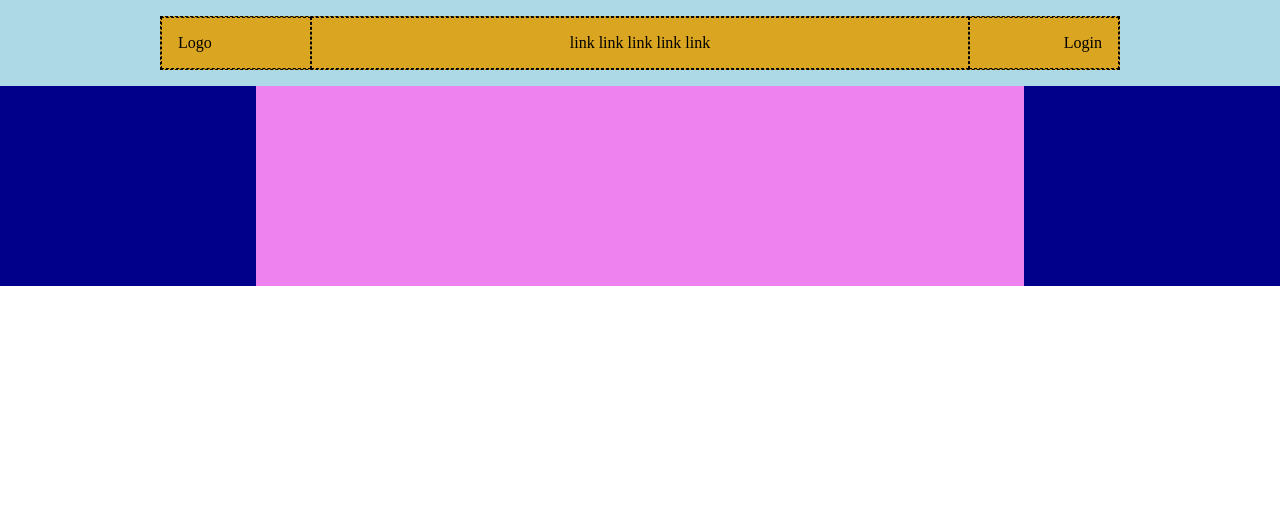
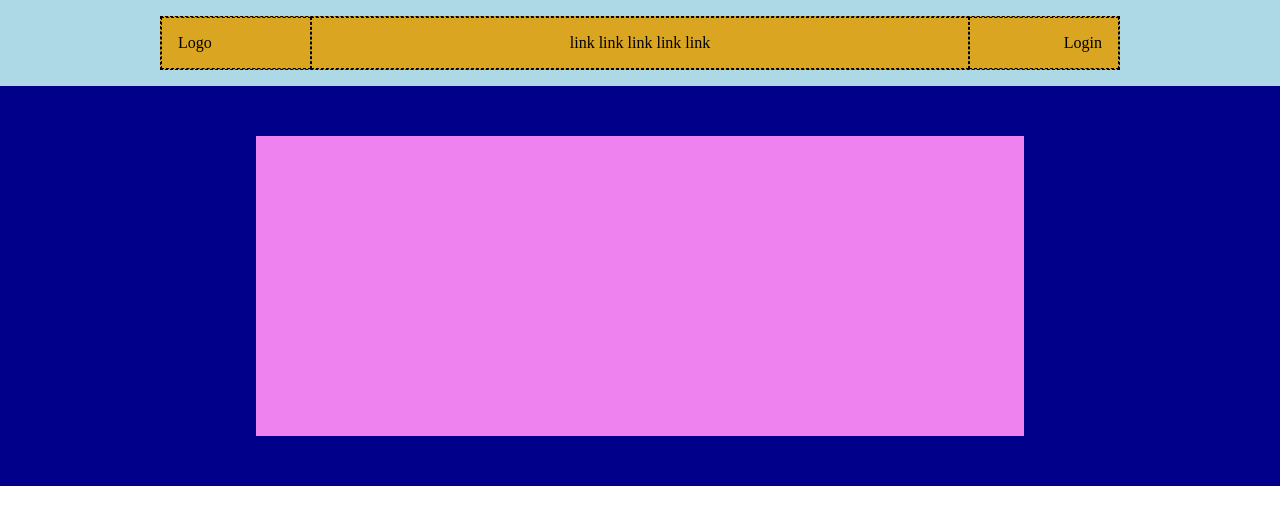
Before and after one commit to bia9400/htmlcss-struttura-discord, a plain HTML site: page index.html in a window 1280 px wide. Drawn offline with Linux system fonts and the light colour scheme.

Commit message:
secondo blocco

```diff
--- a/css/style.css
+++ b/css/style.css
@@ -44,10 +44,16 @@ nav div {
 
 }
 div .pink-square{
+
     max-width: 80%;
-    min-height: 200px;
+    min-height: 300px;
     background-color: #EE82EE;
     margin: auto;
+    flex-grow: 1;
+
 
 
 }
+main .container {
+    min-height: 400px;
+}
--- a/index.html
+++ b/index.html
@@ -20,7 +20,7 @@
 
     <main>
         <div class="background">
-            <div class="container">
+            <div class="container flex">
                 <div class="pink-square">
 
                 </div>
```
